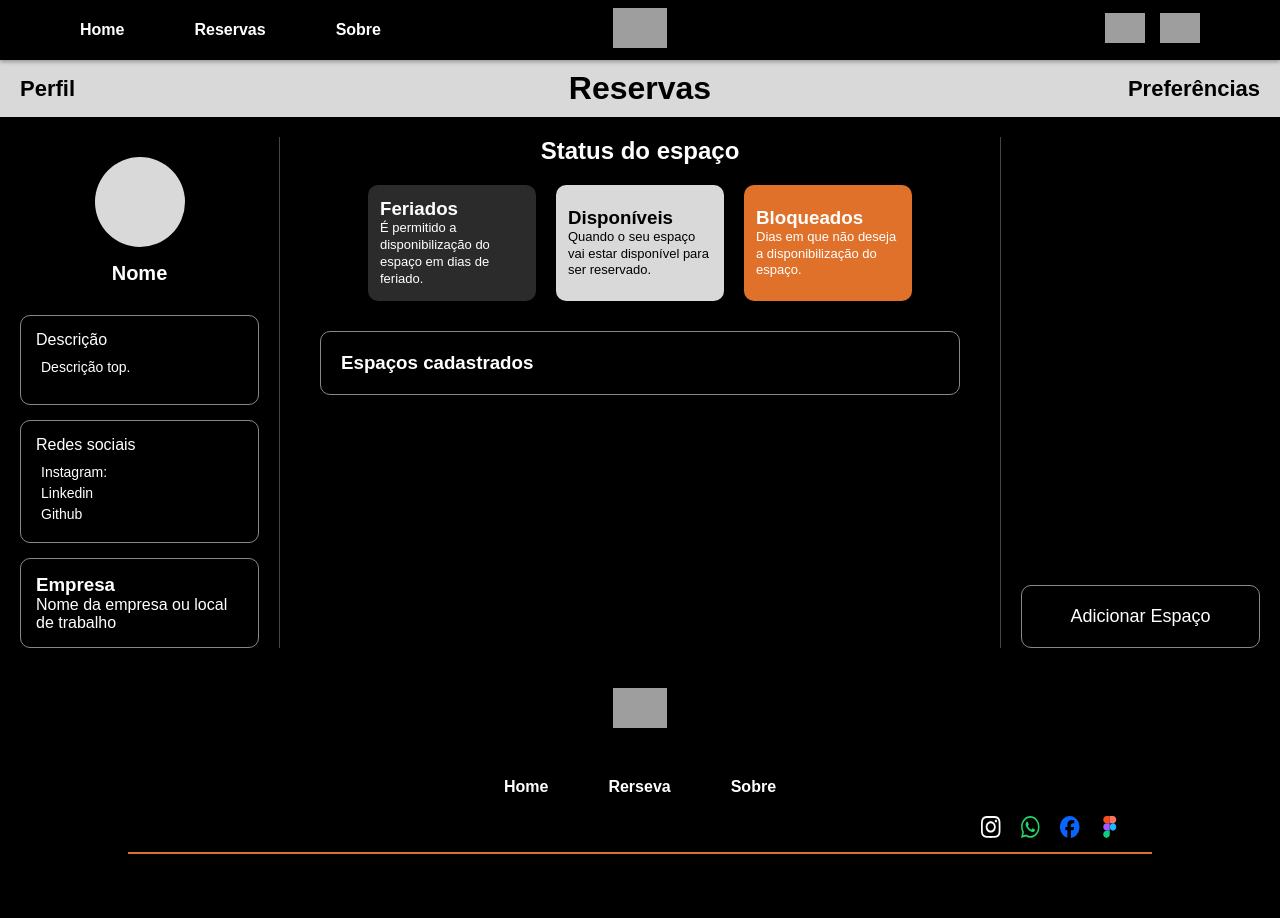
After one commit to PI-SENAC2/Espaco-Conecta, a PHP site: page /reservas.php in a window 1280 px wide. The commit adds this page. Run offline with PHP 8.4, Linux system fonts and the light colour scheme; grey boxes are pictures that could not be loaded.

Commit message:
feat: alteirei todas as pastas para arquivo PHP, e fiz os includes de navbar e footer

```diff
--- /dev/null
+++ b/backend/php/includes/footer.inc.php
@@ -0,0 +1,39 @@
+ <!-- 4️⃣ FOOTER -->
+ <footer>
+        <div class="nav-logo-footer">
+            <a href="#home" id="logo">
+                <img src="./assets/img/logo-espaço-conecta.svg" alt="lOGO D">
+            </a>
+        </div>
+        <div class="nav-footer">
+            <ul class="nav-ul-footer">
+                <li class="nav-links-footer">
+                    <a href="#home">Home</a>
+                    <a href="#reserva">Rerseva</a>
+                    <a href="#sobre">Sobre</a>
+                </li>
+            </ul>
+        </div>
+        <div class="nav-direita-footer">
+                <a href="#" class="logo-perfl-footer">
+                    <img src="../frontend/assets/img/instagram.icon.svg"
+                        alt="Logo do Instagram, para representar o perfil do Instagram do espaço conecta">
+                </a>
+                <a href="#" class="logo-perfl-footer">
+                    <img src="../frontend/assets/img/whatsapp.icon.svg"
+                        alt="logo do Whatsapp, para representar o perfil do Whatsapp do espaço conecta">
+                </a>
+                <a href="#" class="logo-perfl-footer">
+                    <img src="../frontend/assets/img/facebook.icon.svg"
+                        alt="logo do Facebook, para representar o perfil do Facebook do espaço conecta">
+                </a>
+                <a href="#" class="logo-perfl-footer">
+                    <img src="../frontend/assets/img/figma.icon.svg"
+                        alt="logo do Figma, para representar o perfil do Figma do espaço conecta">
+                </a>
+            </div>
+        <div class="conteiner-divisor">
+            <hr class="divisor">
+        </div>
+
+    </footer>
--- /dev/null
+++ b/backend/php/includes/navbar.inc.php
@@ -0,0 +1,29 @@
+<!-- NAVBAR -->
+<header class="header">
+        <nav class="navbar">
+            <div class="nav-links">
+                <ul class="nav-list">
+                    <li><a href="#home" class="linha">Home</a></li>
+                    <li><a href="#reservas" class="linha">Reservas</a></li>
+                    <li><a href="#sobre" class="linha">Sobre</a></li>
+                </ul>
+            </div>
+            <div class="nav-logo">
+                <a href="#home" id="logo">
+                    <img src="./assets/img/logo-espaço-conecta.svg" alt="lOGO D">
+                </a>
+            </div>
+
+
+            <div class="nav-direita">
+                <a href="#" id="reservas" class="logo-perfl">
+                    <img src="../frontend/assets/img/Img-perfil.svg"
+                        alt="Imagem de uma silhueta de uma pessoal, para representar o perfil">
+                </a>
+                <a href="#" id="favoritos" class="logo-perfl">
+                    <img src="../frontend/assets/img/Favorite.svg"
+                        alt="Imagem de uma silhueta de uma pessoal, para representar o perfil">
+                </a>
+            </div>
+        </nav>
+    </header>
--- /dev/null
+++ b/frontend/reservas.php
@@ -0,0 +1,82 @@
+<!DOCTYPE html>
+<html lang="en">
+<head>
+    <meta charset="UTF-8">
+    <meta name="viewport" content="width=device-width, initial-scale=1.0">
+    <title>Reservas</title>
+    <link rel="stylesheet" href="./src/style/reservas.css">
+</head>
+<body>
+
+<?php require_once "../backend/php/includes/navbar.inc.php"; ?>
+<!--Títulos-->
+<div class="titulos">
+            <h2>Perfil</h2>
+            <h1>Reservas</h1>
+            <h2>Preferências</h2>
+        </div>
+
+<section class="sections">
+<!--Perfil-->
+        <section class="perfil">
+            <!--Foto e nome-->
+            <div class="usuario">
+                <div class="foto-perfil"></div>
+                <h2>Nome</h2>
+            </div>
+
+            <!--Descrição-->
+            <div class="card">
+            <h3>Descrição</h3>
+            <p>Descrição top.</p>
+            </div>
+
+            <div class="card">
+            <h3>Redes sociais</h3>
+            <p>Instagram:</p>
+            <p>Linkedin</p>
+            <p>Github</p>
+            </div>
+
+            <!--Empresa-->
+            <div class="card-empresa">
+            <h3>Empresa</h3>
+            <p>Nome da empresa ou local de trabalho</p>
+            </div>
+        </section>
+<!--Reservas-->
+
+        <section class="reservas">
+            <h2>Status do espaço</h2>
+<!--Cards com os status-->
+            <div class="status">
+                <div class="feriados">
+                    <h3>Feriados</h3>
+                    <p>É permitido a disponibilização do espaço em dias de feriado.</p>
+                </div>
+                <div class="disponiveis">
+                    <h3>Disponíveis</h3>
+                    <p>Quando o seu espaço vai estar disponível para ser reservado.</p>
+                </div>
+                <div class="bloqueados">
+                    <h3>Bloqueados</h3>
+                    <p>Dias em que não deseja a disponibilização do espaço.</p>
+                </div>
+            </div>
+<!--Calendário-->
+
+<!--Espaços cadastrados-->
+<div class="espacos">
+    <h3>Espaços cadastrados</h3>
+</div>
+        </section>
+<!--Preferências-->
+        <section class="preferencias">
+            <button>Adicionar Espaço</button>
+        </section>
+</section>
+
+<?php require_once "../backend/php/includes/footer.inc.php"; ?>
+
+</body>
+</html>
--- a/frontend/src/style/reservas.css
+++ b/frontend/src/style/reservas.css
@@ -20,68 +20,55 @@ body{
     --font-family: "arimo", sans-serif;
 }
 
-.nav-list {
-    list-style: none;   /* remove bolinhas */
-    display: flex;
-    gap: 20px;
+header{
+   position: fixed;
+   top: 0;
+   left: 0;
+   right: 0;
+   z-index: 99;
 }
 
-.nav-list a {
-    text-decoration: none;
+.navbar {
+    background-color: #000;
     color: white;
+    padding: 15px 80px;
+    display: flex;
+    align-items: center;
+    justify-content: space-between;
+    z-index: 1000;
+    position: fixed;
+    margin: 0 auto;
+    width: 100%;
+    height: 60px;
+    box-shadow: 0 2px 4px rgba(0, 0, 0, 0.3);
 }
 
 
-
-/* NAVBAR */
-header {
-    position: static; /* ou remove */
-}
-
-.navbar {
-    position: fixed;
-    top: 0;
-    left: 0;
-    width: 100%;
-
-    background-color: #000;
-    color: white;
-    padding: 15px 80px;
-
-    display: flex;
-    align-items: center;
-    justify-content: space-between;
-
-    height: 60px;
-    z-index: 1000;
-}
-
-.nav-logo img {
-    height: 40px;
-}
-
-/* ESQUERDA */
+/* esquerda */
 .nav-links {
     flex: 1;
     display: flex;
-    align-items: center;
+    justify-content: flex-start;
 }
 
-.nav-logo {
-    flex: 1;
-    display: flex;
-    justify-content: center;
+/* centro */
+.nav-logo{
+   flex: 1;
+   display: flex;
+   justify-content: center;
+   align-items: center;
 }
-/*DIREITA*/
+
+/* direita */
 .nav-direita {
     flex: 1;
     display: flex;
     justify-content: flex-end;
-    align-items: center;
     gap: 15px;
 }
+
 .nav-direita img{
-    height: 40px;
+    height: 30px;
 }
 
 #favoritos img{
@@ -97,6 +84,57 @@ header {
    transform: scale(1.2);
    transition: transform 0.5s;
 }
+
+/* lista */
+.nav-list {
+    display: flex;
+    gap: 70px;
+    list-style: none;
+    font-weight: 600;
+}
+
+/* logo */
+.nav-logo img {
+    height: 40px;
+}
+
+.navbar a {
+    position: relative;
+    text-decoration: none;
+}
+.linha-id {
+    color: #ffffff;
+    font-weight: 700;
+}
+
+
+
+.linha{
+   color: white;
+}
+
+/* traço escondido */
+.linha::after {
+    content: "";
+    position: absolute;
+    width: 0%;
+    height: 2px;
+    left: 0;
+    bottom: -5px;
+    background-color: #E0712B;
+    transition: width 0.5s ease;
+}
+
+/* animação ao passar o mouse */
+.navbar a:hover::after {
+    width: 100%;
+}
+
+.linha:hover {
+    color: #E0712B;
+    transition: 0.5s;
+}
+
 
 
 
```
Also changed, not shown: frontend/index.php (renamed from frontend/index.html, +2 -67 lines), frontend/reservas.html (deleted, +0 -149 lines), frontend/src/style/index.css (+2 -15 lines), frontend/src/style/login.css (+13 -0 lines), backend/Arquivo.php (deleted), frontend/cadastro.php (renamed from frontend/cadastro.html), frontend/login.php (renamed from frontend/login.html).
